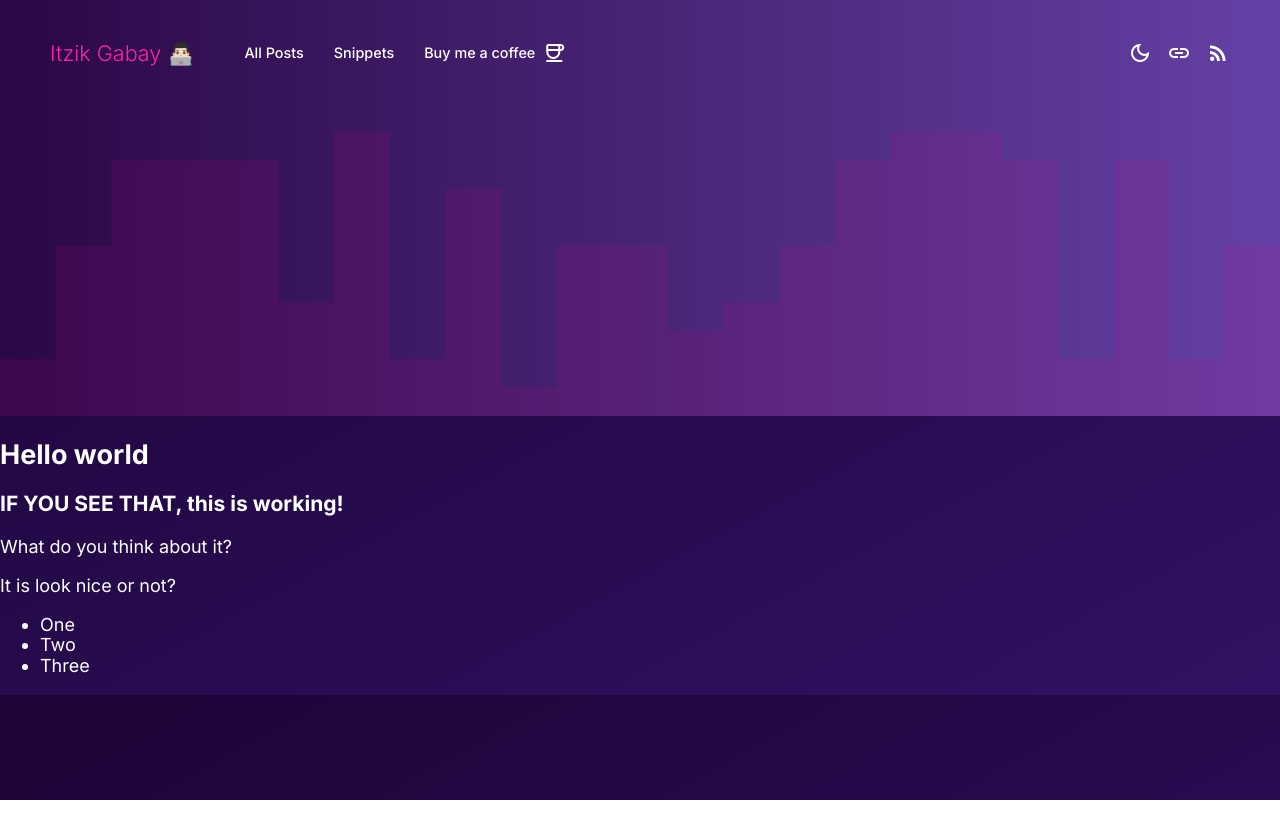
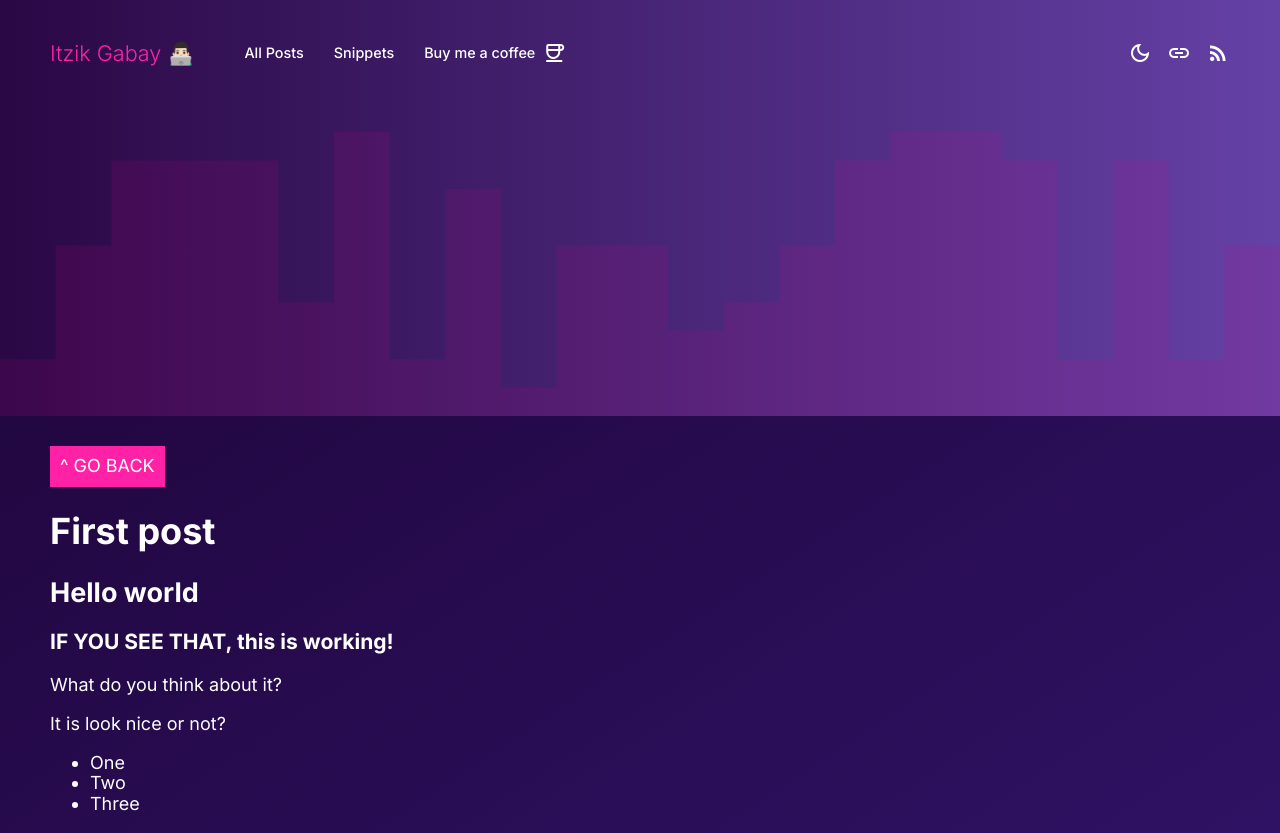
Before and after one commit to ItzikGabay/blog, a Next.js app: page /posts/01-first-post in a window 1280 px wide. Before the commit the page ends 800 px from the top, so only its background shows below. Built offline with nearby package versions, Linux system fonts and the light colour scheme.

Commit message:
Added some buttons interactivity

```diff
--- a/layout/header/components/navbar/navbar.module.css
+++ b/layout/header/components/navbar/navbar.module.css
@@ -60,6 +60,7 @@
 .nav__left_logo {
   color: #ff21a6;
   font-weight: 300;
+  cursor: pointer;
 }
 
 .nav__left_logo:hover {
--- a/layout/header/components/navbar/navbar.tsx
+++ b/layout/header/components/navbar/navbar.tsx
@@ -1,12 +1,18 @@
 import styles from "./navbar.module.css";
+import { useRouter } from "next/router";
 
 export const Navbar = () => {
+  const router = useRouter();
   return (
     <div className={styles.nav__container}>
       <div className={styles.nav__left}>
-        <div className={styles.nav__left_logo}>Itzik Gabay 👨🏻‍💻</div>
+        <div className={styles.nav__left_logo} onClick={() => router.push(`/`)}>
+          Itzik Gabay 👨🏻‍💻
+        </div>
         <div className={styles.nav__left_links}>
-          <div className={styles.nav__left_link}>All Posts</div>
+          <div className={styles.nav__left_link} onClick={() => router.push(`/`)}>
+            All Posts
+          </div>
           <div className={styles.nav__left_link}>Snippets</div>
           <div className={styles.nav__left_link}>
             Buy me a coffee<span className="material-icons-outlined">coffee</span>
--- a/pages/posts/[slug].tsx
+++ b/pages/posts/[slug].tsx
@@ -1,9 +1,13 @@
+import styles from "../../styles/pages/post-slug.module.css";
+import { useRouter } from "next/router";
+
 import matter from "gray-matter";
 import fs from "fs";
 import { marked } from "marked";
 import { GetStaticPropsContext, GetStaticPropsResult } from "next";
 import { Params } from "next/dist/server/router";
 import path from "path";
+import { ThemeSection } from "../../components/UI/theme-section/theme-section";
 
 interface ISlugProps {
   frontmatter: any;
@@ -11,8 +15,20 @@ interface ISlugProps {
   content: any;
 }
 
-const Slug = ({ content }: ISlugProps) => {
-  return <div dangerouslySetInnerHTML={{ __html: marked(content) }}></div>;
+const Slug = ({ frontmatter, content }: ISlugProps) => {
+  const router = useRouter();
+  return (
+    <ThemeSection>
+      <div className={styles.slug__container}>
+        <p className={styles.go_back__button} onClick={() => router.push(`/`)}>
+          ^ GO BACK
+        </p>
+        <h1>{frontmatter.title}</h1>
+
+        <div dangerouslySetInnerHTML={{ __html: marked(content) }}></div>
+      </div>
+    </ThemeSection>
+  );
 };
 
 export default Slug;
--- /dev/null
+++ b/styles/pages/post-slug.module.css
@@ -0,0 +1,12 @@
+.slug__container code {
+  background-color: gray;
+}
+
+.go_back__button {
+  margin-top: 30px;
+  padding: 10px;
+  color: white;
+  background-color: #ff21a6;
+  width: max-content;
+  cursor: pointer;
+}
```
Also changed, not shown: services/mdx/posts/02-second-post.md (added, +23 -0 lines).
